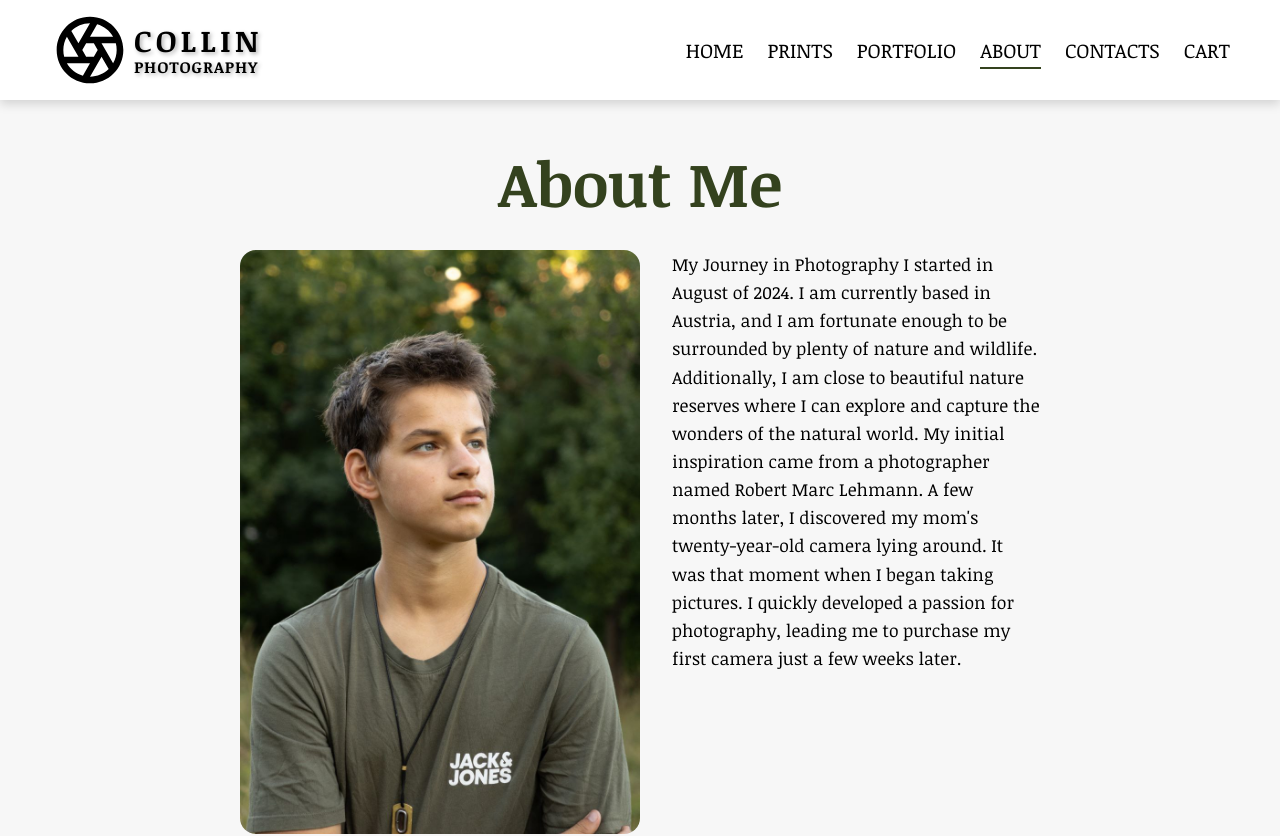
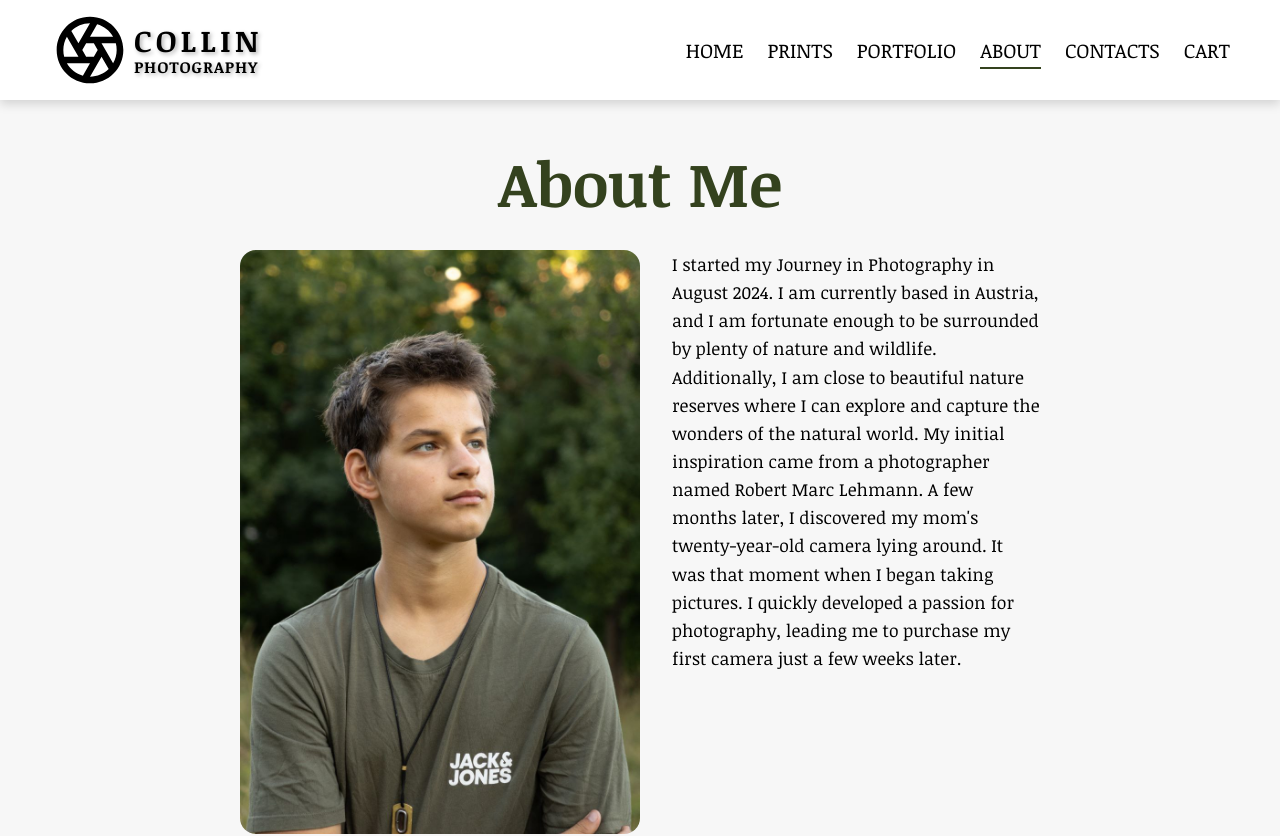
Before and after one commit to AndriyMerzlikin/Collin-Photography-website_FE, a Next.js app: page /about in a window 1280 px wide. Shown: the top 836 px of the page. Built offline with nearby package versions, Linux system fonts and the light colour scheme.

Commit message:
fixed about-text

```diff
--- a/src/app/about/page.tsx
+++ b/src/app/about/page.tsx
@@ -23,7 +23,7 @@ const About = () => {
         </div>
 
         <Typography className={styles.textLeft}>
-          My Journey in Photography I started in August of 2024. I am currently
+          I started my Journey in Photography in August 2024. I am currently
           based in Austria, and I am fortunate enough to be surrounded by plenty
           of nature and wildlife. Additionally, I am close to beautiful nature
           reserves where I can explore and capture the wonders of the natural
```
